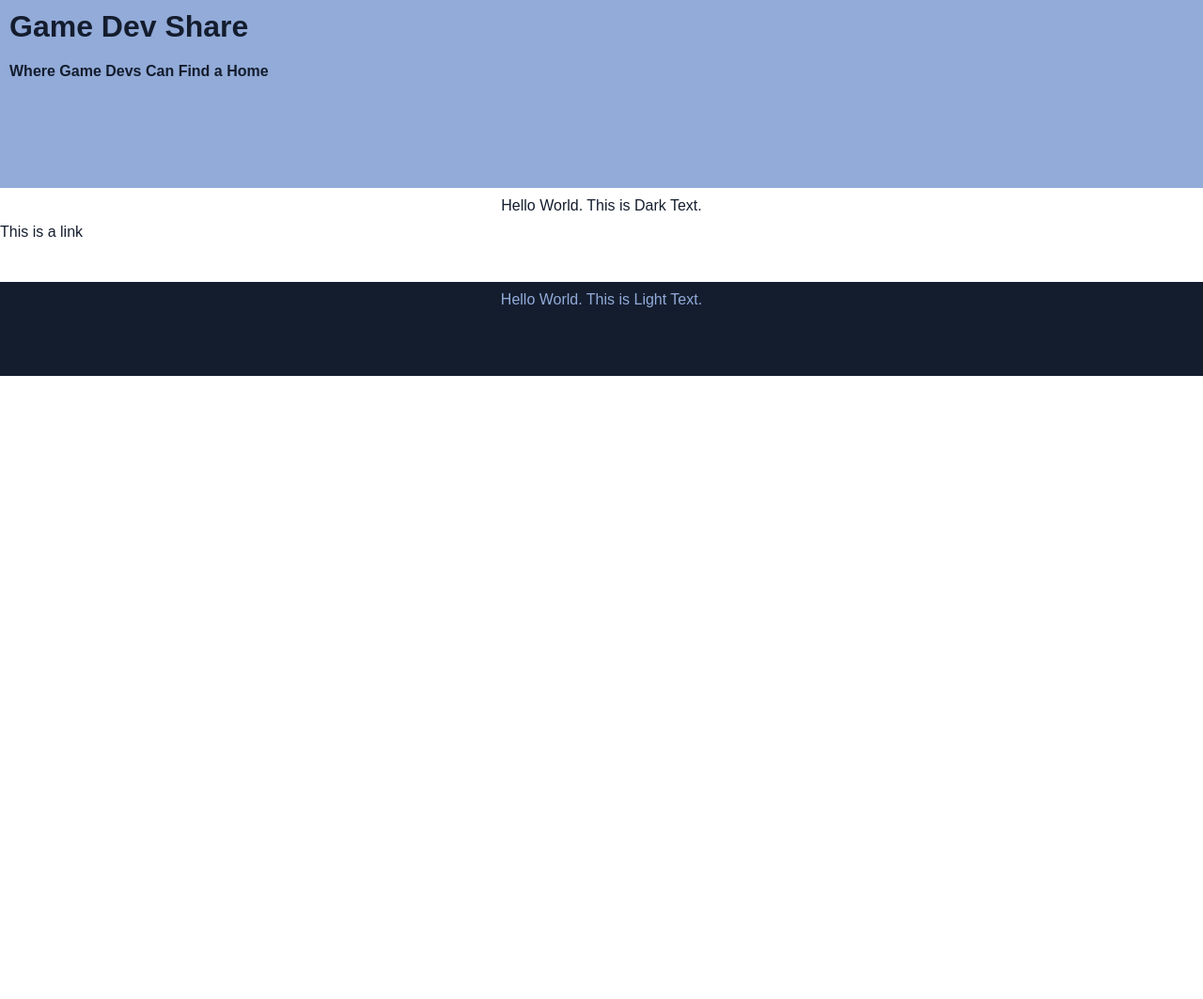
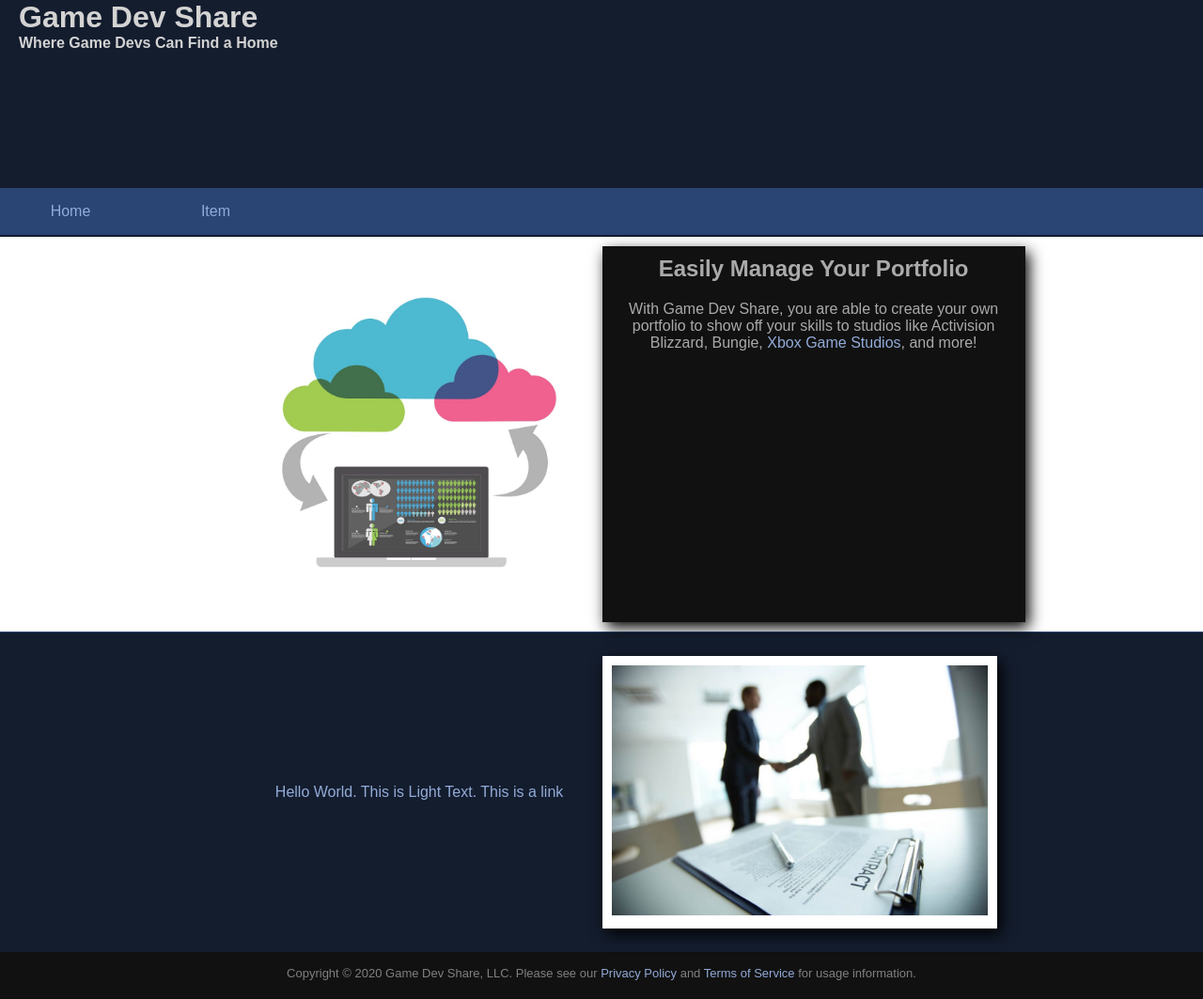
Before and after one commit to rcpayung/gamedevshare, a PHP site: page / in a window 1280 px wide. Shown: the whole page at 94% size. Before the commit the page ends 400 px from the top, so only its background shows below. Run offline with PHP 8.4, Linux system fonts and the light colour scheme.

Commit message:
added look feel

```diff
--- a/index.html
+++ b/index.html
@@ -13,12 +13,40 @@
 			<h1>Game Dev Share</h1>
 			<h4>Where Game Devs Can Find a Home</h4>
 		</div>
+		<div class="nav">
+			<a href="#">Home</a>
+			<a href="#">Item</a>
+		</div>
 		<div class="containerLight">
-			<p class="center">Hello World. This is Dark Text.</p>
-			<a class="center">This is a link</a>
+			<div class="innerContainer">
+				<div class="column">
+					<div class="imageContainerRight">
+						<img src="res/portfolio2.jpg" class="fillwidth"/>
+					</div>
+				</div>
+				<div class="column">
+					<div class="blue">
+						<h2 class="center">Easily Manage Your Portfolio</h2>
+						<p class="center">With Game Dev Share, you are able to create your own portfolio to show off your skills to studios like Activision Blizzard, Bungie, <a href="https://www.xbox.com/en-US/xbox-game-studios">Xbox Game Studios</a>, and more!</p>
+					</div>
+				</div>
+			</div>
 		</div>
 		<div class="containerDark">
-			<p class="center">Hello World. This is Light Text.</p>
+			<div class="innerContainer">
+				<div class="column">
+				<p class="center">Hello World. This is Light Text.<a> This is a link</a></p>
+				</div>
+				<div class="column">
+					<div class="imageContainerLeft">
+						<img src="res/Contract-Work.jpg" class="fillwidth"/>
+					</div>
+				</div>
+			</div>
+		</div>
+		<div class="footer">
+			<br>
+			<p class="center">Copyright &copy; 2020 Game Dev Share, LLC. Please see our <a href="#">Privacy Policy</a> and <a href="#">Terms of Service</a> for usage information.</p>
 		</div>
 	</body>
 
--- a/style.css
+++ b/style.css
@@ -1,6 +1,7 @@
 /* SEE CLSCHEMA.CLR FOR COLORS */
 html {
-	font-family: Arial, Verdana, "Sans-Serif";
+	font-family: Arial;
+	color: black ;
 }
 
 body {
@@ -9,8 +10,12 @@ body {
 	padding: 0 auto;
 }
 
+a {
+	text-decoration: none;
+}
+
 a:hover {
-	color: #A1A1A1 !important;
+	color: lightgray;
 }
 
 .containerLight a {
@@ -18,26 +23,12 @@ a:hover {
 }
 
 p,h1,h2,h3,h4,h5,h6 {
-	color: #000000;
-	padding: 10px;
+	padding: 0 20px;
 	margin: 0px;
 }
 
 .containerDark a {
 	color: #92ABD8;
-}
-
-.containerDark p,h1,h2,h3,h4,h5,h6 {
-	color: #92ABD8;
-	padding: 10px;
-	margin: 0;
-}
-
-.containerLight p,h1,h2,h3,h4,h5,h6 {
-	color: #141D2E;
-	padding: 10px;
-	margin: 0;
-	height: auto;
 }
 
 .containerLight {
@@ -47,23 +38,146 @@ p,h1,h2,h3,h4,h5,h6 {
 	margin: 0 auto;
 	height: auto;
 	min-height: 100px;
+	border-bottom: 1px solid #2A4474;
+}
+
+.containerLight p,.containerLight h1,.containerLight h2,.containerLight h3,.containerLight h4,.containerLight h5,.containerLight h6 {
+	padding: 10px;
+	margin: 0;
 }
 
 .containerDark {
 	background-color: #141D2E;
 	width: 100%;
-	padding: 0 auto;
+	padding: 15px 0;
 	margin: 0 auto;
 	height: auto;
-	min-height: 100px;
+	min-height: 50px;
+}
+
+.containerDark a:hover {
+	color: #C1C1C1;
+}
+
+.containerDark p,.containerDark h1,.containerDark h2,.containerDark h3,.containerDark h4,.containerDark h5,.containerDark h6 {
+	color: #92ABD8;
+	padding: 10px;
+	margin: 0;
+}
+
+.innerContainer {
+	width: 60%;
+	margin: 0 auto;
+	padding: 10px;
+}
+
+.imageContainerLeft {
+	display: block;
+	width: 400px;
+	height: auto;
+	padding: 10px;
+	margin: 0 auto;
+	background-color: #FFFFFF;
+	box-shadow: 4px 6px 15px black;
+}
+
+.imageContainerRight {
+	display: block;
+	max-width: 400px;
+	max-height: 400px;
+	padding: 10px;
+	margin: 0 auto;
+	border: none;
 }
 
 .header {
-	background-color: #92ABD8;
+	color: lightgray;
+	background-color: #141D2E;
 	width: 100%;
 	height: 200px;
 }
 
+.nav {
+	background-color: #2A4474;
+	border-bottom: 2px solid #141D2E;
+	height: 50px;
+	width: 100%;
+}
+
+.nav a {
+	background-color: #2A4474;
+	color: #92ABD8;
+	display: inline-block;
+	line-height: 50px;
+	width: 150px;
+	text-align: center;
+	text-decoration: none;
+	transition: 100ms;
+	margin: 0;
+	padding: 0;
+}
+
+.nav a:hover {
+	background-color: #4670BD;
+	color: white;
+	transition: 100ms;
+}
+
 .center {
-	text-align: center !important;
+	text-align: center;
 }
+
+.right {
+	text-align: right;
+}
+
+.column {
+	display: inline-block;
+	vertical-align: middle;
+	width: 49.5%;
+	height: auto;
+}
+
+.blue {
+	color: #AAAAAA;
+	background-color: #111111;
+	min-height: 400px;
+	box-shadow: 4px 6px 15px black;
+	width:	450px;
+	display: block;
+	margin: 0 auto;
+}
+
+.blue a {
+	color: #92ABD8;
+}
+
+.blue a:hover {
+	color: lightgray;
+}
+
+.fillheight {
+	height: 100%;
+	width: auto;
+}
+
+.fillwidth {
+	width: 100%;
+	height: auto;
+}
+
+.footer {
+	background-color: #111111;
+	color: gray;
+	width: 100%;
+	height: 50px;
+	font-size: 13px;
+}
+
+.footer a {
+	color: #92ABD8;
+}
+
+.footer a:hover {
+	color: lightgray;
+}
```
Also changed, not shown: res/Contract-Work.jpg (added), res/portfolio.jpg (added), res/portfolio2.jpg (added), 1 other file.
